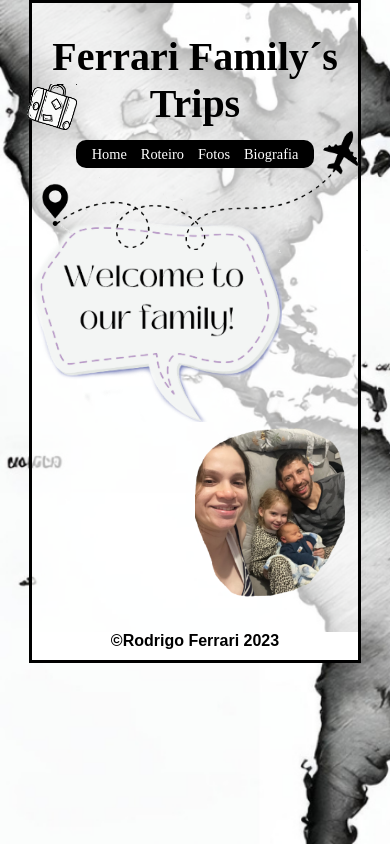
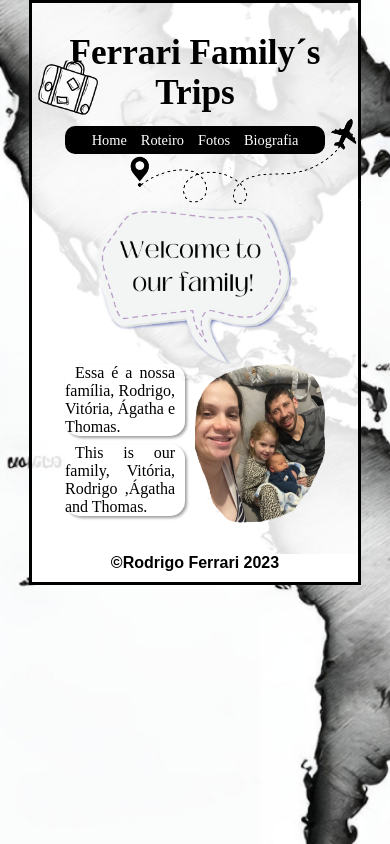
Before and after one commit to RodrigoFerrari94/Ferrari-Family-s-Trips, a plain HTML site: page index.html in a window 390 px wide. Drawn offline with Linux system fonts and the light colour scheme.

Commit message:
mobile first

```diff
--- a/index.html
+++ b/index.html
@@ -11,22 +11,32 @@
 
         <section>
             <header>
-                <h1><img id="mala" src="imagens/mala.png" alt="Mala">Ferrari Family´s Trips</h1>
+                <div class="container">
+                    <h1>Ferrari Family´s <br> Trips</h1>
+                    <div id="mala"></div>
+                </div>
             </header>
+            <div class="container">
                 <nav>
                     <a href="@">Home</a>
                     <a href="@">Roteiro</a>
                     <a href="@">Fotos</a>
                     <a href="@">Biografia</a>
-                <img id="gps" src="imagens/aviao.png" alt="gps">
+
                 </nav>
+                <div id="aviao"></div>
+            </div>
 
 
             <main>
+                <h2 id="balao"></h2>
 
-                <h2><img id="balao" src="imagens/balao.png" alt=""></h2>
-
+                <div class="container">
+                    <div><p>Essa é a nossa família, Rodrigo, Vitória, Ágatha e Thomas.
+                        <p>This is our family, Vitória, Rodrigo ,Ágatha and Thomas.</p>
+                    </p></div>
                     <img id="familia" src="imagens/familia.png" alt="Foto da Família">
+                </div>
 
 
             </main>
--- a/style/estilo.css
+++ b/style/estilo.css
@@ -16,6 +16,7 @@ html body{
 
 
     width: 85vw;
+    max-width: 700px;
 
 
     margin: auto;
@@ -27,7 +28,7 @@ html body{
 
 section{
 
-    background: rgba(255, 255, 255, 0.697);
+    background: rgba(255, 255, 255, 0.866);
 
 
     border: solid black;
@@ -35,36 +36,54 @@ section{
 }
 
 
+.container{
+     display: flex;
+     justify-content: center;
+}
 
 header h1{
 
 
     text-align: center;
-    font-size: 2.5em;
+    font-size: 2.2em;
     margin-bottom: 10px;
     padding: 3px;
     padding-top: 30px;
 
+ }
 
-}
 
-img#mala{
-    width: 50px;
+ header div#mala{
+    background-image: url(/imagens/mala.png);
+    background-size: contain;
+    background-repeat: no-repeat;
+
+    width: 60px;
+    height: 60px;
     position: absolute;
-    top: 10%;
-    left: 7%;
-}
+
+    transform: translate(-212%, 96% );
+
+
+
+
+ }
+
+
+
+
 
 nav{
     background-color: black;
     padding: 5px;
-    width: 70%;
+    width: 250px;
     margin: auto;
 
     border-radius: 10px;
     text-align: center;
 
     margin-bottom: 50px;
+    z-index: 1;
 
 }
 nav a{
@@ -82,22 +101,52 @@ nav a:hover{
     text-transform: uppercase;
 }
 
-img#gps{
-    width: 350px;
-   position: absolute;
-   left: 8%;
-   top: 15%;
+div#aviao{
+    background-image: url(/imagens/aviao.png);
+    background-size: contain;
+    background-repeat: no-repeat;
+    width: 250px;
+    height: 250px;;
+    position: absolute;
+    transform: translate(21%, -4%);
+
+
+
 }
 
-main h2 img#balao{
- width: 250px;
+main h2#balao{
+    margin: auto;
+    background-image: url(/imagens/balao.png);
+    background-size: contain;
+    background-repeat: no-repeat;
+    width: 200px;
+    height: 160px;
+
 }
 
-img#familia{
-    width: 150px;
-    margin-left: 50%;
+div.container p{
+    width: 110px;
+    padding-right: 10px;
+    text-indent: 10px;
+    text-align: justify;
+    background-color: rgba(255, 254, 254, 0.496);
+    border-radius: 15px;
+    box-shadow: 2px 2px 3px 0px rgba(0, 0, 0, 0.382);
+    margin-bottom: 8px;
+
 
 }
+
+
+img#familia{
+    width: 130px;
+    padding-left: 10px;
+
+
+
+}
+
+
 
 
 
```
Lines whose indentation alone changed are shown as unchanged.
